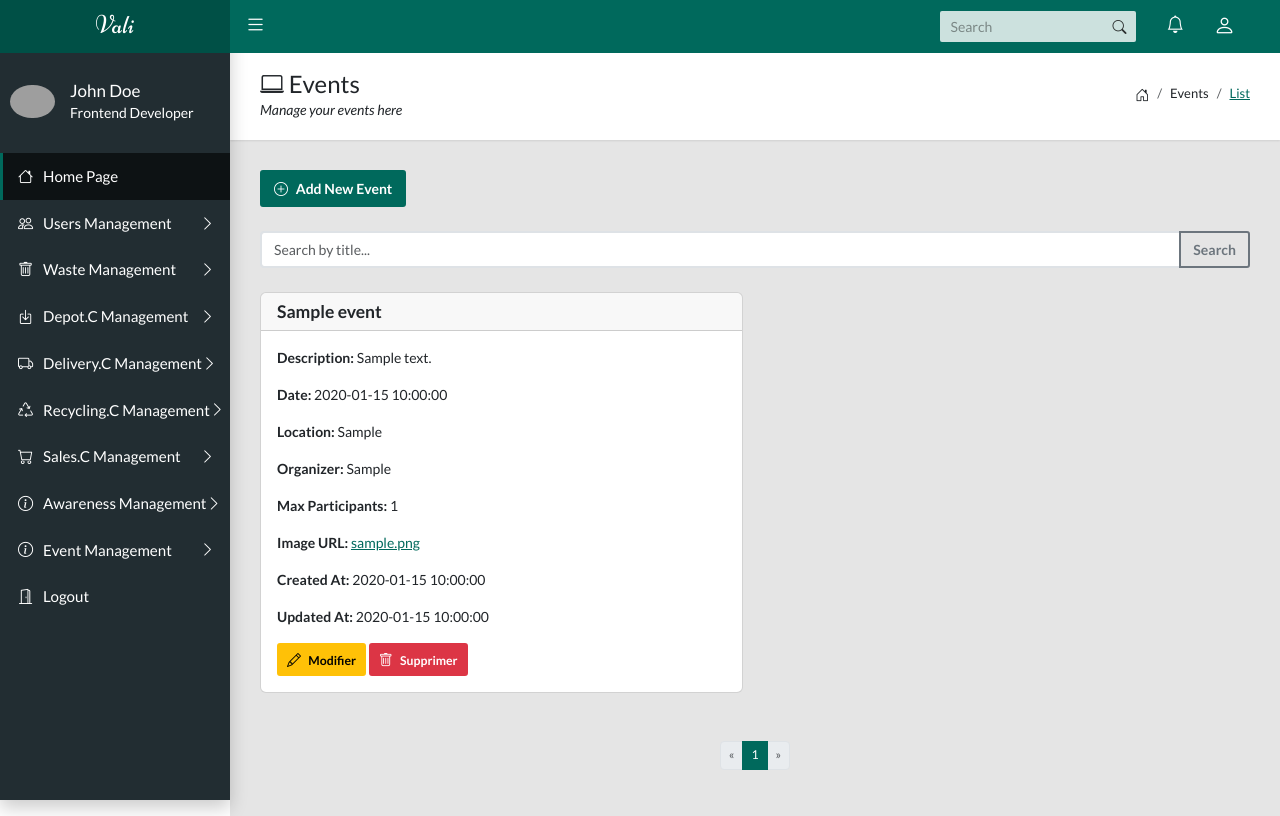
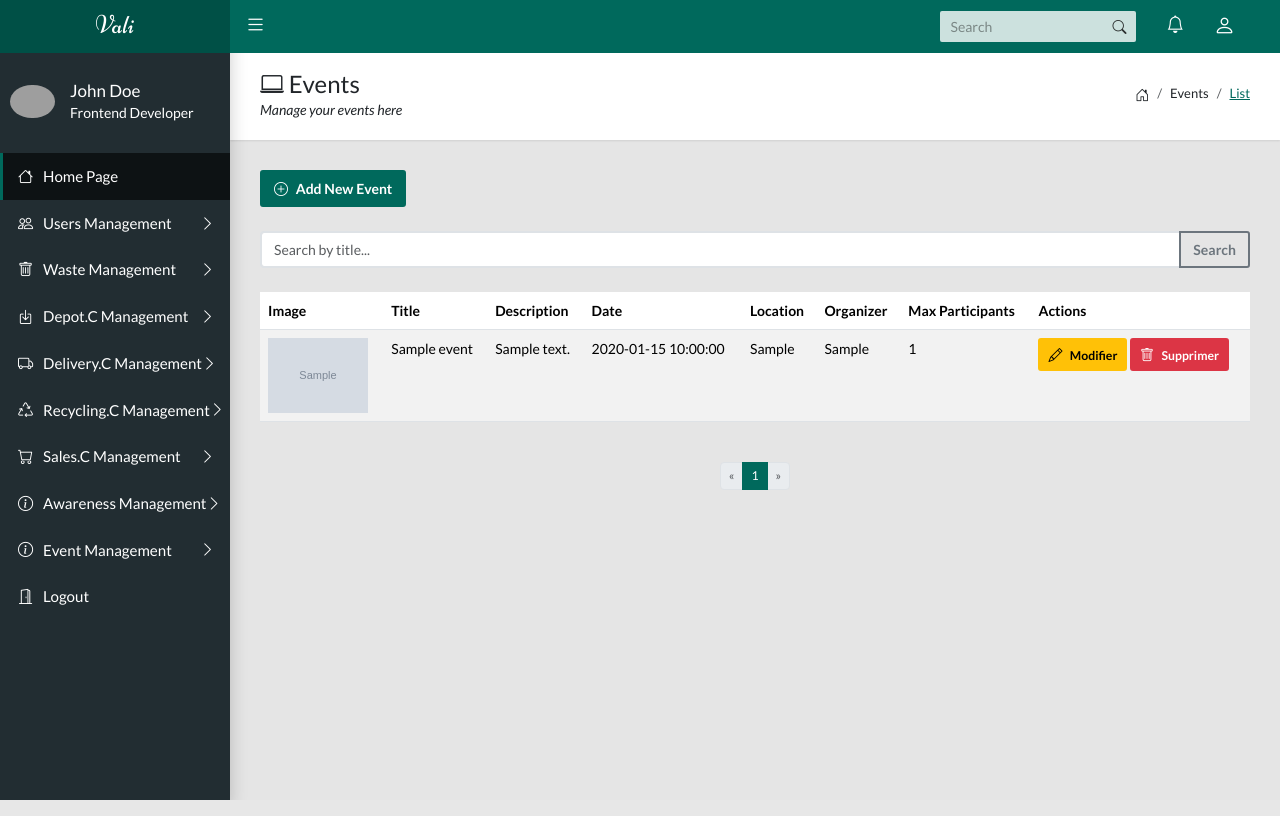
Before and after one commit to chahdzhaira/EcoDev, a Laravel app: page /events in a window 1280 px wide. Run offline with Laravel 9, Linux system fonts and the light colour scheme; tables that the repository leaves empty hold one stand-in row (values such as "Sample post"); grey boxes marked "Sample" are stand-in pictures; style sheets or scripts are compiled from the project's sources; grey boxes are pictures that could not be loaded.

Commit message:
eventClientSide

```diff
--- a/app/Http/Controllers/eventController.php
+++ b/app/Http/Controllers/eventController.php
@@ -61,8 +61,8 @@ class eventController extends Controller
             // Stockage de l'image dans le dossier public/events
             $imagePath = $request->file('image')->store('events', 'public');
 
-            // Ajouter le chemin de l'image au tableau validé
-            $validatedData['image_url'] = $imagePath; // Assurez-vous que votre modèle 'Event' a un champ image_url
+            // Ajouter le chemin de l'image au tableau validé sous la clé 'image_url'
+            $validatedData['image_url'] = $imagePath;
         }
 
         // Créer un nouvel événement
@@ -71,7 +71,6 @@ class eventController extends Controller
         // Rediriger avec succès
         return redirect()->route('events.index')->with('success', 'Événement ajouté avec succès.');
     }
-
 
 
     /**
--- a/resources/views/BackOffice/Event/eventList.blade.php
+++ b/resources/views/BackOffice/Event/eventList.blade.php
@@ -56,30 +56,45 @@
             </div>
         </form>
 
-        <!-- Event Cards -->
-        <div class="row">
+        <!-- Event Table -->
+        <div class="table-responsive">
+            <table class="table table-striped">
+                <thead>
+                    <tr>
+                        <th>Image</th>
+                        <th>Title</th>
+                        <th>Description</th>
+                        <th>Date</th>
+                        <th>Location</th>
+                        <th>Organizer</th>
+                        <th>Max Participants</th>
+                        <th>Actions</th>
+                    </tr>
+                </thead>
+                <tbody>
                     @foreach($events as $event)
-    <div class="col-md-6 mb-4">
-        <div class="card">
-            <div class="card-header">
-                <h5 class="mb-0">{{ $event->title }}</h5>
-            </div>
-            <div class="card-body">
-                <p><strong>Description:</strong> {{ $event->description }}</p>
-                <p><strong>Date:</strong> {{ $event->date }}</p>
-                <p><strong>Location:</strong> {{ $event->location }}</p>
-                <p><strong>Organizer:</strong> {{ $event->organizer }}</p>
-                <p><strong>Max Participants:</strong> {{ $event->max_participants }}</p>
-                <p><strong>Image URL:</strong> <a href="{{ $event->image_url }}">{{ $event->image_url }}</a></p>
-                <p><strong>Created At:</strong> {{ $event->created_at }}</p>
-                <p><strong>Updated At:</strong> {{ $event->updated_at }}</p>
-
-                <!-- Boutons Modifier et Supprimer -->
-                <div class="mt-3">
+                        <tr>
+                            <!-- Image -->
+                            <td>
+                                <img src="{{ asset('storage/' . $event->image_url) }}" alt="Event Image" style="width: 100px; height: auto;">
+                            </td>
+                            <!-- Title -->
+                            <td>{{ $event->title }}</td>
+                            <!-- Description -->
+                            <td>{{ \Illuminate\Support\Str::limit($event->description, 50) }}</td>
+                            <!-- Date -->
+                            <td>{{ $event->date }}</td>
+                            <!-- Location -->
+                            <td>{{ $event->location }}</td>
+                            <!-- Organizer -->
+                            <td>{{ $event->organizer }}</td>
+                            <!-- Max Participants -->
+                            <td>{{ $event->max_participants }}</td>
+                            <!-- Actions -->
+                            <td>
                                 <a href="{{ route('events.edit', $event->id) }}" class="btn btn-warning btn-sm">
                                     <i class="bi bi-pencil"></i> Modifier
                                 </a>
-
                                 <form action="{{ route('events.destroy', $event->id) }}" method="POST" class="d-inline" onsubmit="return confirm('Êtes-vous sûr de vouloir supprimer cet événement ?');">
                                     @csrf
                                     @method('DELETE')
@@ -87,18 +102,17 @@
                                         <i class="bi bi-trash"></i> Supprimer
                                     </button>
                                 </form>
-                </div>
-            </div>
-        </div>
-    </div>
+                            </td>
+                        </tr>
                     @endforeach
+                </tbody>
+            </table>
         </div>
 
         <!-- Pagination Links -->
         <div class="d-flex justify-content-center mt-4">
             <nav>
                 <ul class="pagination pagination-sm">
-                    {{-- Lien vers la page précédente --}}
                     @if ($events->onFirstPage())
                         <li class="page-item disabled">
                             <a class="page-link" href="#" tabindex="-1">«</a>
@@ -109,7 +123,6 @@
                         </li>
                     @endif
 
-                    {{-- Lien vers les pages numérotées --}}
                     @foreach ($events->getUrlRange(1, $events->lastPage()) as $page => $url)
                         @if ($page == $events->currentPage())
                             <li class="page-item active">
@@ -122,7 +135,6 @@
                         @endif
                     @endforeach
 
-                    {{-- Lien vers la page suivante --}}
                     @if ($events->hasMorePages())
                         <li class="page-item">
                             <a class="page-link" href="{{ $events->nextPageUrl() }}">»</a>
--- a/resources/views/FrontOffice/Event/listEvent.blade.php
+++ b/resources/views/FrontOffice/Event/listEvent.blade.php
@@ -67,13 +67,15 @@
         @foreach ($event as $event)
             <div class="col-md-6 mb-4">
                 <div class="card shadow-sm h-100"> <!-- Ajout de h-100 pour la hauteur égale des cartes -->
+                    <img src="{{ asset('storage/' . $event->image_url) }}" alt="{{ $event->title }}" class="card-img-top" style="max-height: 200px; object-fit: cover;"> <!-- Ajout de l'image -->
                     <div class="card-body d-flex flex-column"> <!-- Flexbox pour alignement -->
                         <h5 class="card-title text-primary">{{ $event->title }}</h5>
                         <p class="card-text">{{ Str::limit($event->description, 100) }}...</p>
                         <p><strong>Date:</strong> {{ $event->date }}</p>
                         <p><strong>Location:</strong> {{ $event->location }}</p>
                         <div class="mt-auto">
-                            <a href="{{ route('event.show', $event->id) }}" class="btn btn-outline-primary mt-2">View Details</a>
+                        <a href="{{ route('event.show', $event->id) }}" class="btn btn-outline-primary mt-2">View Details</a>
+
                             <a href="{{ route('event.participate', $event->id) }}" class="btn btn-success mt-2">Participate</a> <!-- New Participate button -->
                         </div>
                     </div>
```
Also changed, not shown: app/Http/Controllers/eventsController.php (+8 -3 lines), resources/views/FrontOffice/Event/show.blade.php (added, +56 -0 lines). Lines whose indentation alone changed are shown as unchanged.
